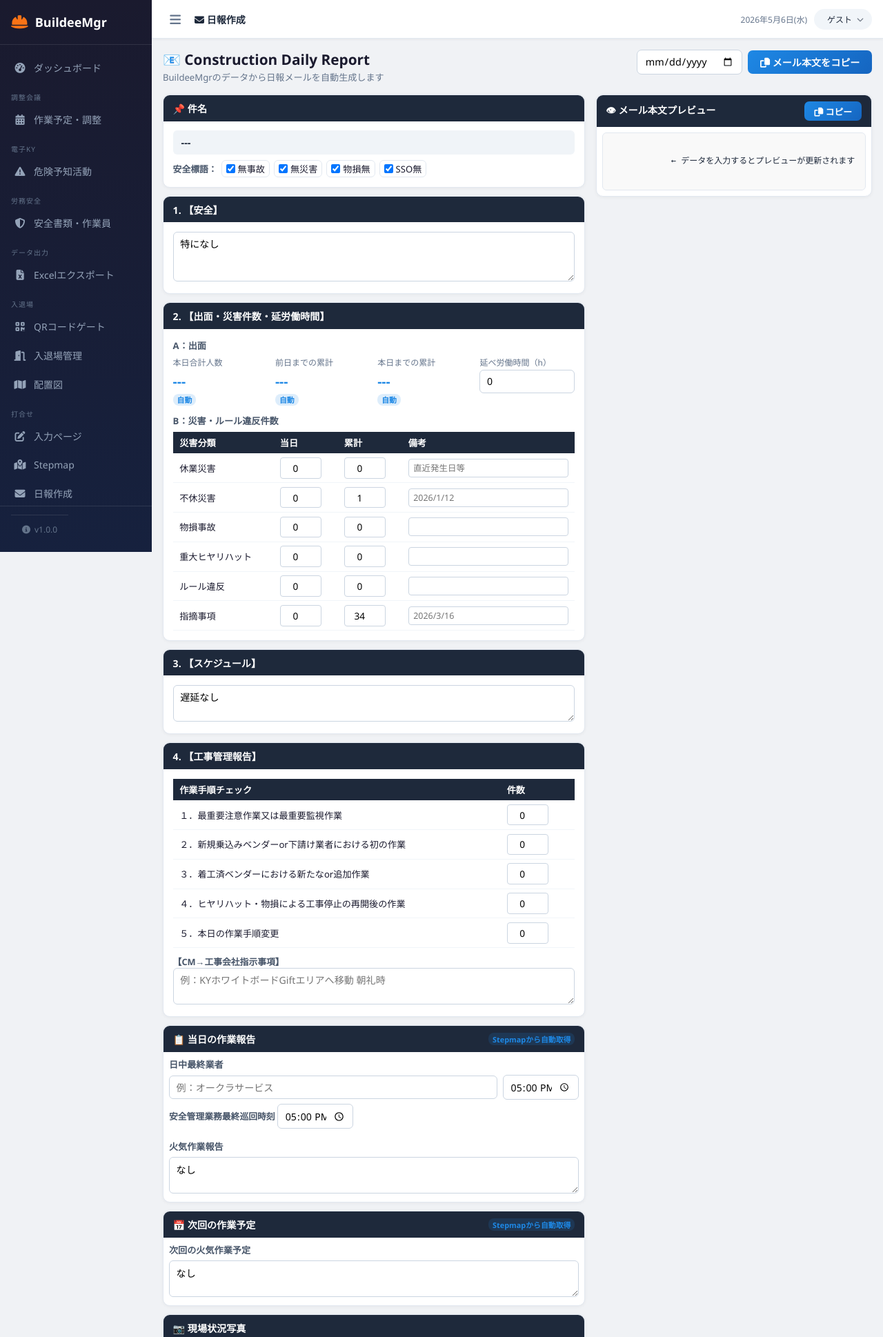
After one commit to tasayur/buildee_app, a Python web app: template templates/daily_report.html in a window 1280 px wide. The commit adds this page. Shown: the top 1938 px of the page at 69% size. Run offline with Jinja, Linux system fonts and the light colour scheme; the template is opened without the code that fills it, so the values that code supplies are empty.

Commit message:
feat: 日報作成ページ追加（BuildeeMgrデータ自動取得・メール本文コピー）

```diff
--- a/templates/base.html
+++ b/templates/base.html
@@ -82,6 +82,9 @@
       </a>
       <a href="/stepmap" class="nav-item {% if request.path == '/stepmap' %}active{% endif %}">
         <i class="fa-solid fa-map-location-dot"></i><span>Stepmap</span>
+      </a>
+      <a href="/daily-report" class="nav-item {% if request.path == '/daily-report' %}active{% endif %}">
+        <i class="fa-solid fa-envelope"></i><span>日報作成</span>
       </a>
     </nav>
     </nav>
--- /dev/null
+++ b/templates/daily_report.html
@@ -0,0 +1,576 @@
+{% extends "base.html" %}
+{% block title %}日報作成 - BuildeeMgr{% endblock %}
+{% block page_title %}<i class="fa-solid fa-envelope"></i> 日報作成{% endblock %}
+
+{% block content %}
+<div class="dr-page">
+
+  <!-- ヘッダー -->
+  <div class="dr-header">
+    <div>
+      <h2 class="dr-title">📧 Construction Daily Report</h2>
+      <p class="dr-sub">BuildeeMgrのデータから日報メールを自動生成します</p>
+    </div>
+    <div style="display:flex;gap:8px;align-items:center;">
+      <input type="date" id="reportDate" value="{{ today }}" onchange="loadData()" class="dr-date-input">
+      <button class="dr-btn-primary" onclick="generateAndCopy()">
+        <i class="fa-solid fa-copy"></i> メール本文をコピー
+      </button>
+    </div>
+  </div>
+
+  <div class="dr-layout">
+
+    <!-- ===== 左：入力フォーム ===== -->
+    <div class="dr-form-col">
+
+      <!-- 件名プレビュー -->
+      <div class="dr-card">
+        <div class="dr-card-hdr">📌 件名</div>
+        <div class="dr-card-body">
+          <div id="subjectPreview" class="dr-subject-preview">---</div>
+          <div style="margin-top:.5rem;display:flex;gap:6px;align-items:center;flex-wrap:wrap;">
+            <label class="dr-label">安全標語：</label>
+            <label class="safety-chk"><input type="checkbox" id="chk_jiko" checked onchange="updateSubject()"> 無事故</label>
+            <label class="safety-chk"><input type="checkbox" id="chk_saigai" checked onchange="updateSubject()"> 無災害</label>
+            <label class="safety-chk"><input type="checkbox" id="chk_busson" checked onchange="updateSubject()"> 物損無</label>
+            <label class="safety-chk"><input type="checkbox" id="chk_sso" checked onchange="updateSubject()"> SSO無</label>
+          </div>
+        </div>
+      </div>
+
+      <!-- 1. 安全 -->
+      <div class="dr-card">
+        <div class="dr-card-hdr">1. 【安全】</div>
+        <div class="dr-card-body">
+          <textarea id="safety_text" rows="3" class="dr-textarea" placeholder="特になし">特になし</textarea>
+        </div>
+      </div>
+
+      <!-- 2. 出面・災害件数 -->
+      <div class="dr-card">
+        <div class="dr-card-hdr">2. 【出面・災害件数・延労働時間】</div>
+        <div class="dr-card-body">
+          <div class="dr-section-title">A：出面</div>
+          <div class="dr-row">
+            <div class="dr-field">
+              <label>本日合計人数</label>
+              <div class="dr-auto-val" id="today_count">---</div>
+              <span class="dr-auto-badge">自動</span>
+            </div>
+            <div class="dr-field">
+              <label>前日までの累計</label>
+              <div class="dr-auto-val" id="prev_cumulative">---</div>
+              <span class="dr-auto-badge">自動</span>
+            </div>
+            <div class="dr-field">
+              <label>本日までの累計</label>
+              <div class="dr-auto-val" id="cumulative">---</div>
+              <span class="dr-auto-badge">自動</span>
+            </div>
+            <div class="dr-field">
+              <label>延べ労働時間（h）</label>
+              <input type="number" id="total_hours" class="dr-input" value="0">
+            </div>
+          </div>
+
+          <div class="dr-section-title" style="margin-top:.75rem;">B：災害・ルール違反件数</div>
+          <table class="dr-table">
+            <thead><tr>
+              <th>災害分類</th><th>当日</th><th>累計</th><th>備考</th>
+            </tr></thead>
+            <tbody>
+              <tr><td>休業災害</td>
+                <td><input type="number" id="d_kyugyo_today" value="0" class="dr-num"></td>
+                <td><input type="number" id="d_kyugyo_total" value="0" class="dr-num"></td>
+                <td><input type="text" id="d_kyugyo_note" class="dr-input-sm" placeholder="直近発生日等"></td>
+              </tr>
+              <tr><td>不休災害</td>
+                <td><input type="number" id="d_fukyu_today" value="0" class="dr-num"></td>
+                <td><input type="number" id="d_fukyu_total" value="1" class="dr-num"></td>
+                <td><input type="text" id="d_fukyu_note" class="dr-input-sm" placeholder="2026/1/12"></td>
+              </tr>
+              <tr><td>物損事故</td>
+                <td><input type="number" id="d_busson_today" value="0" class="dr-num"></td>
+                <td><input type="number" id="d_busson_total" value="0" class="dr-num"></td>
+                <td><input type="text" id="d_busson_note" class="dr-input-sm"></td>
+              </tr>
+              <tr><td>重大ヒヤリハット</td>
+                <td><input type="number" id="d_hiyari_today" value="0" class="dr-num"></td>
+                <td><input type="number" id="d_hiyari_total" value="0" class="dr-num"></td>
+                <td><input type="text" id="d_hiyari_note" class="dr-input-sm"></td>
+              </tr>
+              <tr><td>ルール違反</td>
+                <td><input type="number" id="d_rule_today" value="0" class="dr-num"></td>
+                <td><input type="number" id="d_rule_total" value="0" class="dr-num"></td>
+                <td><input type="text" id="d_rule_note" class="dr-input-sm"></td>
+              </tr>
+              <tr><td>指摘事項</td>
+                <td><input type="number" id="d_shiteki_today" value="0" class="dr-num"></td>
+                <td><input type="number" id="d_shiteki_total" value="34" class="dr-num"></td>
+                <td><input type="text" id="d_shiteki_note" class="dr-input-sm" placeholder="2026/3/16"></td>
+              </tr>
+            </tbody>
+          </table>
+        </div>
+      </div>
+
+      <!-- 3. スケジュール -->
+      <div class="dr-card">
+        <div class="dr-card-hdr">3. 【スケジュール】</div>
+        <div class="dr-card-body">
+          <textarea id="schedule_text" rows="2" class="dr-textarea" placeholder="遅延なし">遅延なし</textarea>
+        </div>
+      </div>
+
+      <!-- 4. 工事管理報告 -->
+      <div class="dr-card">
+        <div class="dr-card-hdr">4. 【工事管理報告】</div>
+        <div class="dr-card-body">
+          <table class="dr-table">
+            <thead><tr><th>作業手順チェック</th><th>件数</th></tr></thead>
+            <tbody>
+              <tr><td>１．最重要注意作業又は最重要監視作業</td><td><input type="number" id="p1" value="0" class="dr-num"></td></tr>
+              <tr><td>２．新規乗込みベンダーor下請け業者における初の作業</td><td><input type="number" id="p2" value="0" class="dr-num"></td></tr>
+              <tr><td>３．着工済ベンダーにおける新たなor追加作業</td><td><input type="number" id="p3" value="0" class="dr-num"></td></tr>
+              <tr><td>４．ヒヤリハット・物損による工事停止の再開後の作業</td><td><input type="number" id="p4" value="0" class="dr-num"></td></tr>
+              <tr><td>５．本日の作業手順変更</td><td><input type="number" id="p5" value="0" class="dr-num"></td></tr>
+            </tbody>
+          </table>
+          <div style="margin-top:.6rem;">
+            <label class="dr-label">【CM→工事会社指示事項】</label>
+            <textarea id="cm_instructions" rows="2" class="dr-textarea" placeholder="例：KYホワイトボードGiftエリアへ移動 朝礼時"></textarea>
+          </div>
+        </div>
+      </div>
+
+      <!-- 当日作業報告 -->
+      <div class="dr-card">
+        <div class="dr-card-hdr">
+          📋 当日の作業報告
+          <span class="dr-auto-badge" style="margin-left:auto;">Stepmapから自動取得</span>
+        </div>
+        <div class="dr-card-body" style="padding:0;">
+          <div id="todaySchTable" class="dr-sch-wrap"></div>
+          <div style="padding:.5rem;">
+            <div class="dr-section-title">日中最終業者</div>
+            <div style="display:flex;gap:8px;align-items:center;flex-wrap:wrap;">
+              <input type="text" id="last_vendor" class="dr-input" style="flex:1;min-width:140px;" placeholder="例：オークラサービス">
+              <input type="time" id="last_time" class="dr-input" style="width:110px;" value="17:00">
+            </div>
+            <div style="margin-top:.4rem;">
+              <label class="dr-label">安全管理業務最終巡回時刻</label>
+              <input type="time" id="patrol_time" class="dr-input" style="width:110px;" value="17:00">
+            </div>
+          </div>
+          <div style="padding:.5rem;">
+            <div class="dr-section-title">火気作業報告</div>
+            <textarea id="fire_today" rows="2" class="dr-textarea" placeholder="なし">なし</textarea>
+          </div>
+        </div>
+      </div>
+
+      <!-- 翌日作業予定 -->
+      <div class="dr-card">
+        <div class="dr-card-hdr">
+          📅 次回の作業予定
+          <span class="dr-auto-badge" style="margin-left:auto;">Stepmapから自動取得</span>
+        </div>
+        <div class="dr-card-body" style="padding:0;">
+          <div id="nextSchTable" class="dr-sch-wrap"></div>
+          <div style="padding:.5rem;">
+            <div class="dr-section-title">次回の火気作業予定</div>
+            <textarea id="fire_next" rows="2" class="dr-textarea" placeholder="なし">なし</textarea>
+          </div>
+        </div>
+      </div>
+
+      <!-- 現場状況写真 -->
+      <div class="dr-card">
+        <div class="dr-card-hdr">📷 現場状況写真</div>
+        <div class="dr-card-body">
+          <p style="font-size:.8rem;color:#64748b;margin:0 0 .5rem;">以下の3項目について説明を入力（写真はメール送信時に添付）</p>
+          <div id="photoItems">
+            <div class="photo-item" data-n="1">
+              <div class="photo-item-hdr">
+                <span>1. ≪現地KY立会状況≫</span>
+              </div>
+              <div class="fg-row">
+                <div class="fg"><label>KY実施業者</label><input type="text" class="dr-input pi-vendor" placeholder="例：リョウセイ（現地KY）"></div>
+                <div class="fg"><label>立会者名</label><input type="text" class="dr-input pi-observer" placeholder="例：上田"></div>
+              </div>
+              <div class="fg-row">
+                <div class="fg full"><label>内容</label><textarea rows="2" class="dr-textarea pi-content" placeholder="例：朝一高車搬出、不要な資材も搬出し2Fでの工事開始"></textarea></div>
+              </div>
+            </div>
+            <div class="photo-item" data-n="2">
+              <div class="photo-item-hdr"><span>2. ≪一般作業状況≫</span></div>
+              <div class="fg-row">
+                <div class="fg"><label>業者名</label><input type="text" class="dr-input pi-vendor2" placeholder="例：オークラサービス"></div>
+                <div class="fg"><label>作業場所</label><input type="text" class="dr-input pi-place" placeholder="例：Giftライン"></div>
+              </div>
+              <div class="fg-row">
+                <div class="fg full"><label>作業内容</label><input type="text" class="dr-input pi-work" placeholder="例：コンベア撤去"></div>
+              </div>
+            </div>
+            <div class="photo-item" data-n="3">
+              <div class="photo-item-hdr"><span>3. ≪一般作業状況≫</span></div>
+              <div class="fg-row">
+                <div class="fg"><label>業者名</label><input type="text" class="dr-input pi-vendor2" placeholder="例：オークラサービス"></div>
+                <div class="fg"><label>作業場所</label><input type="text" class="dr-input pi-place" placeholder="例：Giftライン"></div>
+              </div>
+              <div class="fg-row">
+                <div class="fg full"><label>作業内容</label><input type="text" class="dr-input pi-work" placeholder="例：コンベア撤去"></div>
+              </div>
+            </div>
+          </div>
+          <button onclick="addPhotoItem()" class="dr-btn-ghost" style="margin-top:.5rem;">＋ 写真項目を追加</button>
+        </div>
+      </div>
+
+      <!-- 担当者 -->
+      <div class="dr-card">
+        <div class="dr-card-hdr">👤 担当者</div>
+        <div class="dr-card-body">
+          <div class="fg-row">
+            <div class="fg"><label>工事管理業務担当</label>
+              <input type="text" id="mgr1" class="dr-input" value="DL松尾/　CM 渕上、谷口">
+            </div>
+            <div class="fg"><label>CMサポート業務担当</label>
+              <input type="text" id="mgr2" class="dr-input" value="上田">
+            </div>
+          </div>
+        </div>
+      </div>
+
+    </div><!-- /form-col -->
+
+    <!-- ===== 右：プレビュー ===== -->
+    <div class="dr-preview-col">
+      <div class="dr-card" style="position:sticky;top:80px;">
+        <div class="dr-card-hdr" style="display:flex;align-items:center;gap:8px;">
+          👁 メール本文プレビュー
+          <button onclick="generateAndCopy()" class="dr-btn-primary" style="margin-left:auto;font-size:.8rem;padding:.3rem .9rem;">
+            <i class="fa-solid fa-copy"></i> コピー
+          </button>
+        </div>
+        <div class="dr-card-body" style="padding:.5rem;">
+          <div id="emailPreview" class="dr-preview-body">
+            ← データを入力するとプレビューが更新されます
+          </div>
+        </div>
+      </div>
+    </div>
+
+  </div><!-- /layout -->
+</div>
+
+<style>
+.dr-page{max-width:1400px;margin:0 auto;}
+.dr-header{display:flex;justify-content:space-between;align-items:flex-start;margin-bottom:1rem;flex-wrap:wrap;gap:.5rem;}
+.dr-title{margin:0 0 2px;font-size:1.3rem;}
+.dr-sub{margin:0;color:#64748b;font-size:.82rem;}
+.dr-date-input{border:1px solid #cbd5e1;border-radius:7px;padding:.4rem .7rem;font-size:.9rem;}
+.dr-btn-primary{padding:.45rem 1.1rem;background:linear-gradient(135deg,#1E88E5,#1565C0);color:#fff;border:none;border-radius:7px;cursor:pointer;font-size:.88rem;font-weight:bold;}
+.dr-btn-ghost{padding:.35rem .9rem;border:1px solid #cbd5e1;border-radius:6px;background:#fff;cursor:pointer;font-size:.82rem;}
+
+.dr-layout{display:grid;grid-template-columns:1fr 400px;gap:1rem;align-items:start;}
+@media(max-width:1100px){.dr-layout{grid-template-columns:1fr;}}
+
+.dr-card{background:#fff;border:1px solid #e2e8f0;border-radius:10px;overflow:hidden;box-shadow:0 1px 5px rgba(0,0,0,.05);margin-bottom:.75rem;}
+.dr-card-hdr{padding:.55rem .85rem;background:#1e293b;color:#fff;font-weight:bold;font-size:.88rem;display:flex;align-items:center;gap:6px;}
+.dr-card-body{padding:.85rem;}
+.dr-auto-badge{background:rgba(30,136,229,.15);color:#1E88E5;font-size:.68rem;padding:1px 6px;border-radius:8px;font-weight:bold;}
+.dr-subject-preview{background:#f0f4f8;border-radius:6px;padding:.5rem .75rem;font-size:.9rem;font-weight:bold;color:#1e293b;word-break:break-all;}
+.safety-chk{display:inline-flex;align-items:center;gap:4px;font-size:.82rem;cursor:pointer;padding:2px 6px;border:1px solid #e2e8f0;border-radius:6px;background:#fff;}
+.safety-chk:hover{background:#EFF6FF;}
+
+.dr-section-title{font-size:.82rem;font-weight:bold;color:#475569;margin-bottom:.4rem;}
+.dr-row{display:flex;flex-wrap:wrap;gap:.65rem;}
+.dr-field{flex:1;min-width:130px;}
+.dr-field label{display:block;font-size:.75rem;color:#64748b;margin-bottom:2px;}
+.dr-auto-val{font-size:1.2rem;font-weight:bold;color:#1E88E5;padding:.2rem 0;}
+
+.dr-table{width:100%;border-collapse:collapse;font-size:.82rem;}
+.dr-table th{background:#1e293b;color:#fff;padding:.4rem .6rem;text-align:left;}
+.dr-table td{padding:.35rem .6rem;border-bottom:1px solid #f1f5f9;vertical-align:middle;}
+.dr-num{width:60px;border:1px solid #cbd5e1;border-radius:4px;padding:.3rem .4rem;font-size:.85rem;text-align:center;}
+.dr-input{width:100%;border:1px solid #cbd5e1;border-radius:6px;padding:.4rem .6rem;font-size:.88rem;box-sizing:border-box;}
+.dr-input-sm{width:100%;border:1px solid #cbd5e1;border-radius:4px;padding:.25rem .4rem;font-size:.78rem;box-sizing:border-box;}
+.dr-textarea{width:100%;border:1px solid #cbd5e1;border-radius:6px;padding:.4rem .6rem;font-size:.88rem;box-sizing:border-box;resize:vertical;font-family:inherit;}
+.dr-label{font-size:.8rem;font-weight:bold;color:#475569;}
+
+.fg-row{display:flex;gap:.65rem;margin-bottom:.55rem;flex-wrap:wrap;}
+.fg{flex:1;min-width:110px;}
+.fg.full{flex:100%;}
+.fg label{display:block;font-size:.78rem;font-weight:bold;color:#475569;margin-bottom:3px;}
+
+/* 作業表 */
+.dr-sch-wrap{overflow-x:auto;}
+.dr-sch-table{width:100%;border-collapse:collapse;font-size:.78rem;}
+.dr-sch-table th{background:#334155;color:#fff;padding:.4rem .5rem;white-space:nowrap;}
+.dr-sch-table td{padding:.35rem .5rem;border-bottom:1px solid #f1f5f9;vertical-align:middle;}
+.dr-sch-table tr:hover td{background:#f8fafc;}
+.dr-empty{padding:1rem;text-align:center;color:#94a3b8;font-size:.85rem;}
+
+/* 写真項目 */
+.photo-item{background:#f8fafc;border:1px solid #e2e8f0;border-radius:8px;padding:.65rem;margin-bottom:.5rem;}
+.photo-item-hdr{font-size:.85rem;font-weight:bold;color:#1e293b;margin-bottom:.5rem;}
+
+/* プレビュー */
+.dr-preview-body{background:#f9f9f9;border:1px solid #e2e8f0;border-radius:6px;padding:.75rem;
+  white-space:pre-wrap;font-family:'Meiryo','MS Gothic',monospace;font-size:.75rem;
+  line-height:1.6;max-height:75vh;overflow-y:auto;color:#1e293b;}
+</style>
+{% endblock %}
+
+{% block scripts %}
+<script>
+const WEEKDAYS_JP = ['日','月','火','水','木','金','土'];
+let _data = null;
+
+// ================================================================
+// データ読み込み
+// ================================================================
+async function loadData(){
+  const date = document.getElementById('reportDate').value;
+  const res = await fetch(`/api/daily-report-data?date=${date}`);
+  _data = await res.json();
+
+  // 出面
+  document.getElementById('today_count').textContent     = _data.today_count + '人';
+  document.getElementById('prev_cumulative').textContent = _data.prev_cumulative.toLocaleString() + '人';
+  document.getElementById('cumulative').textContent      = _data.cumulative.toLocaleString() + '人';
+
+  // 作業表
+  renderSchTable('todaySchTable', _data.today_schedules);
+  renderSchTable('nextSchTable',  _data.next_schedules);
+
+  updateSubject();
+  updatePreview();
+}
+
+// ================================================================
+// 件名
+// ================================================================
+function updateSubject(){
+  const date = document.getElementById('reportDate').value;
+  const d    = new Date(date);
+  const wd   = WEEKDAYS_JP[d.getDay()];
+  const dateStr = `${d.getFullYear()}/${d.getMonth()+1}/${d.getDate()} ${wd}`;
+
+  const tags = [];
+  if(document.getElementById('chk_jiko').checked)   tags.push('無事故');
+  if(document.getElementById('chk_saigai').checked) tags.push('無災害');
+  if(document.getElementById('chk_busson').checked) tags.push('物損無');
+  if(document.getElementById('chk_sso').checked)    tags.push('SSO無');
+  const safety = tags.length ? `【${tags.join('・')}】` : '';
+
+  const subject = `[HSG1] HSG1 TPE Project Construction Daily Report${dateStr} ${safety}`;
+  document.getElementById('subjectPreview').textContent = subject;
+  updatePreview();
+}
+
+// ================================================================
+// 作業テーブル描画
+// ================================================================
+function renderSchTable(elId, schedules){
+  const el = document.getElementById(elId);
+  if(!schedules || !schedules.length){
+    el.innerHTML = '<div class="dr-empty">データなし</div>';
+    return;
+  }
+  el.innerHTML = `<table class="dr-sch-table">
+    <thead><tr>
+      <th>Function</th><th>工事業者</th><th>階数/エリア</th>
+      <th>工事内容</th><th>人数</th><th>開始</th><th>終了</th>
+    </tr></thead>
+    <tbody>${schedules.map(s=>`<tr>
+      <td>${s.note||'-'}</td>
+      <td style="font-weight:bold;">${s.company}</td>
+      <td>${s.location||'-'}</td>
+      <td>${s.work_content}</td>
+      <td style="text-align:center;">${s.workers_count}</td>
+      <td>${s.time_start||'-'}</td>
+      <td>${s.time_end||'-'}</td>
+    </tr>`).join('')}</tbody>
+  </table>`;
+}
+
+// ================================================================
+// 写真項目追加
+// ================================================================
+let photoCount = 3;
+function addPhotoItem(){
+  photoCount++;
+  const n = photoCount;
+  const el = document.createElement('div');
+  el.className = 'photo-item';
+  el.innerHTML = `
+    <div class="photo-item-hdr"><span>${n}. ≪一般作業状況≫</span>
+      <button onclick="this.closest('.photo-item').remove()" style="float:right;background:none;border:none;color:#e53935;cursor:pointer;font-size:.85rem;">✕ 削除</button>
+    </div>
+    <div class="fg-row">
+      <div class="fg"><label>業者名</label><input type="text" class="dr-input pi-vendor2"></div>
+      <div class="fg"><label>作業場所</label><input type="text" class="dr-input pi-place"></div>
+    </div>
+    <div class="fg-row">
+      <div class="fg full"><label>作業内容</label><input type="text" class="dr-input pi-work"></div>
+    </div>`;
+  document.getElementById('photoItems').appendChild(el);
+}
+
+// ================================================================
+// メール本文生成
+// ================================================================
+function buildMailBody(){
+  if(!_data) return '（データ未読み込み）';
+  const date = document.getElementById('reportDate').value;
+  const d    = new Date(date);
+  const wd   = WEEKDAYS_JP[d.getDay()];
+  const dateStr = `${d.getFullYear()}/${d.getMonth()+1}/${d.getDate()}`;
+
+  const g = id => document.getElementById(id)?.value || '';
+  const n = id => parseInt(document.getElementById(id)?.value)||0;
+
+  // 作業テーブル行生成
+  function schRows(schedules){
+    if(!schedules||!schedules.length) return '　（予定なし）';
+    const header = `Function\t工事業者\t階数\tエリア\t工事内容\t人数\t開始\t終了\n`;
+    const rows = schedules.map(s=>
+      `${s.note||'-'}\t${s.company}\t${s.location||'-'}\t\t${s.work_content}\t${s.workers_count}\t${s.time_start||'-'}\t${s.time_end||'-'}`
+    ).join('\n');
+    return header + rows;
+  }
+
+  // 写真項目
+  let photoText = '';
+  let pn = 0;
+  document.querySelectorAll('.photo-item').forEach((item, i) => {
+    pn++;
+    const ph1 = item.querySelector('.pi-vendor');
+    if(ph1 !== null){
+      // KY立会
+      const vendor   = item.querySelector('.pi-vendor')?.value || '';
+      const observer = item.querySelector('.pi-observer')?.value || '';
+      const content  = item.querySelector('.pi-content')?.value || '';
+      photoText += `\n${pn}. ≪現地KY立会状況≫\nKY実施業者：${vendor}\n立会者名：${observer}\n内容：${content}\n`;
+    } else {
+      const vendor  = item.querySelector('.pi-vendor2')?.value || '';
+      const place   = item.querySelector('.pi-place')?.value || '';
+      const work    = item.querySelector('.pi-work')?.value || '';
+      photoText += `\n${pn}. ≪一般作業状況≫\n業者名：${vendor}\n作業場所：${place}\n作業内容：${work}\n`;
+    }
+  });
+
+  const body = `関係各位
+
+お疲れ様です。
+
+[HSG1] HSG1 TPE Project Construction Daily Report管理報告を致します。
+
+${dateStr}
+
+1. 【安全】
+
+${g('safety_text')}
+
+2. 【出面・災害件数・延労働時間】
+
+A：出面
+本日の合計人数: ${_data.today_count}人
+前日までの累計人数: ${_data.prev_cumulative.toLocaleString()}人
+本日までの累計人数: ${_data.cumulative.toLocaleString()}人
+延べ労働時間: ${g('total_hours')}h
+
+B：災害・ルール違反件数
+災害分類\t当日\t累計\t備考
+休業災害\t${n('d_kyugyo_today')}件\t${n('d_kyugyo_total')}件\t${g('d_kyugyo_note')}
+不休災害\t${n('d_fukyu_today')}件\t${n('d_fukyu_total')}件\t${g('d_fukyu_note')}
+物損事故\t${n('d_busson_today')}件\t${n('d_busson_total')}件\t${g('d_busson_note')}
+重大ヒヤリハット\t${n('d_hiyari_today')}件\t${n('d_hiyari_total')}件\t${g('d_hiyari_note')}
+ルール違反\t${n('d_rule_today')}件\t${n('d_rule_total')}件\t${g('d_rule_note')}
+指摘事項\t${n('d_shiteki_today')}件\t${n('d_shiteki_total')}件\t${g('d_shiteki_note')}
+
+3. 【スケジュール】
+${g('schedule_text')}
+
+4. 【工事管理報告】
+作業手順チェック\t件数
+１．最重要注意作業又は最重要監視作業\t${n('p1')}件
+２．新規乗込みベンダーor下請け業者における初の作業\t${n('p2')}件
+３．着工済ベンダーにおける新たなor追加作業\t${n('p3')}件
+４．ヒヤリハット・物損による工事停止の再開後の作業\t${n('p4')}件
+５．本日の作業手順変更\t${n('p5')}件
+
+【CM→工事会社指示事項】
+${g('cm_instructions')}
+
+当日の作業報告
+${schRows(_data.today_schedules)}
+
+日中最終業者 【${g('last_vendor')}】 終了時刻 【${g('last_time')}】
+安全管理業務最終巡回時刻 【${g('patrol_time')}】
+
+火気作業報告
+${g('fire_today')}
+
+─────────────────────────────────────────
+
+次回の作業予定
+${schRows(_data.next_schedules)}
+
+次回の火気作業予定
+${g('fire_next')}
+
+現場状況写真
+以下の${document.querySelectorAll('.photo-item').length}項目について写真と説明を添付
+${photoText}
+
+工事管理業務担当　：${g('mgr1')}
+CMサポート業務担当：${g('mgr2')}`;
+
+  return body;
+}
+
+// ================================================================
+// プレビュー更新
+// ================================================================
+function updatePreview(){
+  const body = buildMailBody();
+  document.getElementById('emailPreview').textContent = body;
+}
+
+// ================================================================
+// コピー
+// ================================================================
+async function generateAndCopy(){
+  const subject = document.getElementById('subjectPreview').textContent;
+  const body    = buildMailBody();
+  const full    = `件名: ${subject}\n\n${body}`;
+  try{
+    await navigator.clipboard.writeText(full);
+    showToast('メール本文をクリップボードにコピーしました！','success');
+  }catch(e){
+    // fallback
+    const ta = document.createElement('textarea');
+    ta.value = full;
+    document.body.appendChild(ta);
+    ta.select();
+    document.execCommand('copy');
+    document.body.removeChild(ta);
+    showToast('コピーしました','success');
+  }
+}
+
+// ================================================================
+// 入力変更時にプレビュー更新
+// ================================================================
+document.addEventListener('DOMContentLoaded',()=>{
+  loadData();
+  // 全入力変更をウォッチ
+  document.querySelector('.dr-page').addEventListener('input', updatePreview);
+  document.querySelector('.dr-page').addEventListener('change', updatePreview);
+});
+</script>
+{% endblock %}
```
Also changed, not shown: app.py (+35 -0 lines), read_msg.py (added, +42 -0 lines), replace_floors.py (added, +20 -0 lines).
